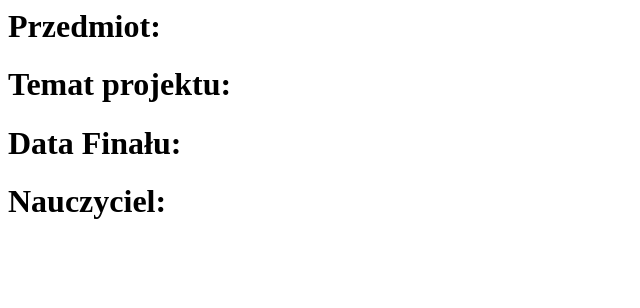
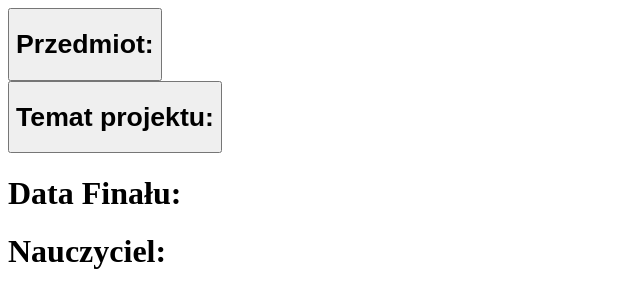
Before and after one commit to Lelolek1/leon_ombach_portfolio, a plain HTML site: page index.html in a window 1280 px wide. Shown: the whole page, without its empty margins (0-640 px from the left). Drawn offline with Linux system fonts and the light colour scheme.

Commit message:
Update index.html

```diff
--- a/index.html
+++ b/index.html
@@ -1,15 +1,27 @@
+<!DOCTYPE html>
 <html>
     <head>
         <title>
-            Dodawanie projektów
+
         </title>
     </head>
     <body>
         <div>
-            <h1>Przedmiot:</h1>
+
+            <button>
+                <span>
+                    <h1>Przedmiot:</h1>
+                </span>
+            </button>
         </div>
         <div>
-            <h1>Temat projektu:</h1>
+            <button>
+                <span>
+
+                    <h1>Temat projektu:</h1>
+                </span>
+            </button>
+
         </div>
         <div>
             <h1>Data Finału:</h1>
```
